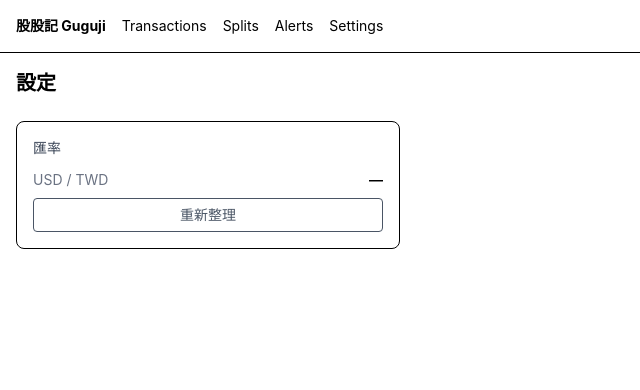
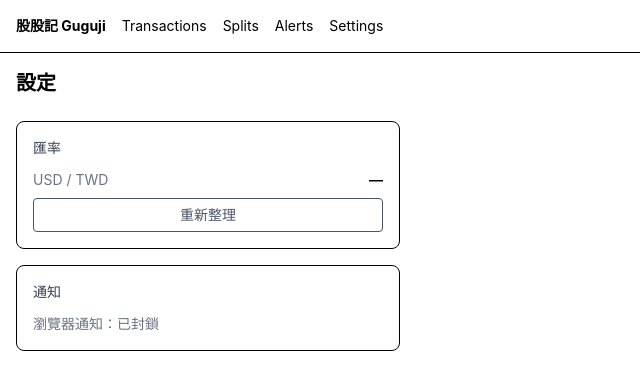
Before and after one commit to kevin1kevin1k/Guguji, a React (Vite) app: page /settings in a window 1280 px wide. Shown: the top 390 px of the page, without its empty margins (0-640 px from the left). Built offline with nearby package versions, Linux system fonts and the light colour scheme.

Commit message:
feat(pages): Settings shows notification permission status
Co-Authored-By: Claude Sonnet 4.6 <noreply@anthropic.com>

```diff
--- a/src/pages/Settings/index.tsx
+++ b/src/pages/Settings/index.tsx
@@ -1,16 +1,29 @@
 import { useEffect, useState } from 'react'
 import { ExchangeRateRepository } from '../../db/ExchangeRateRepository'
 import { fetchUsdTwd } from '../../utils/exchangeRate'
+import { requestNotificationPermission } from '../../utils/notification'
 import type { ExchangeRate } from '../../types'
 
 export default function Settings() {
   const [entry, setEntry] = useState<ExchangeRate | null>(null)
   const [loading, setLoading] = useState(false)
   const [error, setError] = useState<string | null>(null)
+  const [notifPermission, setNotifPermission] = useState<NotificationPermission>('default')
 
   useEffect(() => {
     ExchangeRateRepository.getEntry().then(setEntry)
   }, [])
+
+  useEffect(() => {
+    if ('Notification' in window) {
+      setNotifPermission(Notification.permission)
+    }
+  }, [])
+
+  async function handleRequestPermission() {
+    const permission = await requestNotificationPermission()
+    setNotifPermission(permission)
+  }
 
   async function handleRefresh() {
     setLoading(true)
@@ -58,6 +71,20 @@ export default function Settings() {
           <p className="text-xs text-red-600 mt-2" role="alert">{error}</p>
         )}
       </div>
+
+      <div className="border rounded-lg p-4 max-w-sm mt-4">
+        <h3 className="text-sm font-medium text-gray-700 mb-3">通知</h3>
+        <div className="flex items-center justify-between">
+          <span className="text-sm text-gray-500">
+            瀏覽器通知：{notifPermission === 'granted' ? '已啟用' : notifPermission === 'denied' ? '已封鎖' : '未設定'}
+          </span>
+          {notifPermission !== 'granted' && notifPermission !== 'denied' && (
+            <button onClick={handleRequestPermission} className="px-3 py-1 text-xs rounded border hover:bg-gray-100">
+              啟用通知
+            </button>
+          )}
+        </div>
+      </div>
     </div>
   )
 }
```
